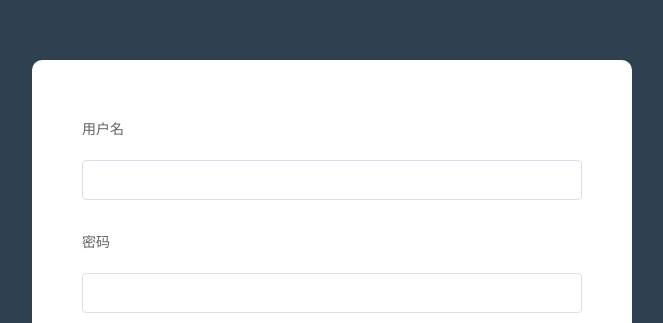
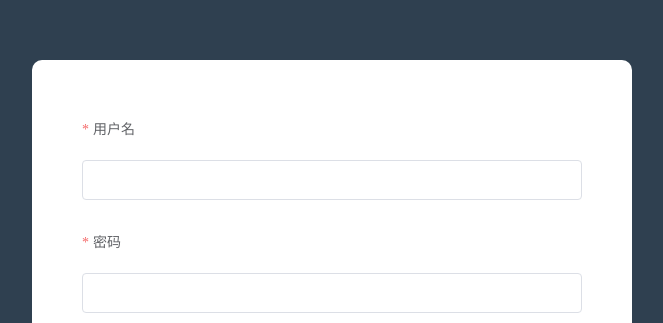
Before and after one commit to qnqgit/shop-admin, a Vue app: page /#/login in a window 1280 px wide. Shown: the part 140-463 px from the top of the page, without its empty margins (308-971 px from the left). Built offline with nearby package versions, Linux system fonts and the light colour scheme.

Commit message:
登陆验证

```diff
--- a/src/views/Login/index.vue
+++ b/src/views/Login/index.vue
@@ -1,11 +1,11 @@
 <template>
   <div class="login-wrap">
     <div class="login-container">
-      <el-form label-position="top" label-width="80px" :model="loginForm">
-        <el-form-item label="用户名">
+      <el-form label-position="top" :rules="loginFormRules" label-width="80px" :model="loginForm" ref="loginFormEl">
+        <el-form-item label="用户名" prop="username">
           <el-input v-model="loginForm.username"></el-input>
         </el-form-item>
-        <el-form-item label="密码">
+        <el-form-item label="密码" prop="password">
           <el-input v-model="loginForm.password"></el-input>
         </el-form-item>
         <el-form-item>
@@ -17,7 +17,7 @@
 </template>
 
 <script>
-// import axios from 'axios'
+import axios from 'axios'
 export default {
   name: 'Login',
   data () {
@@ -25,14 +25,40 @@ export default {
       loginForm: {
         username: '',
         password: ''
+      },
+      loginFormRules: {
+        username: [
+          { required: true, message: '请输入用户名', trigger: 'blur' }
+        ],
+        password: [
+          { required: true, message: '请输入密码', trigger: 'blur' }
+        ]
       }
     }
   },
   methods: {
     async onSubmit () {
       this.$refs.loginFormEl.validate(valid => {
-
+        if (valid) {
+          this.login()
+        } else {
+          return false
+        }
       })
+    },
+    async login () {
+      const resData = await axios.post('http://localhost:8888/api/private/v1/login', this.loginForm)
+      const { meta } = resData.data
+      if (meta.status === 200) {
+        this.$message({
+          message: '登陆成功',
+          type: 'success'
+        })
+        this.$router.replace('/')
+      } else {
+        console.log(resData)
+        this.$message.error(`登陆失败: ${meta.msg}`)
+      }
     }
   }
 }
```
